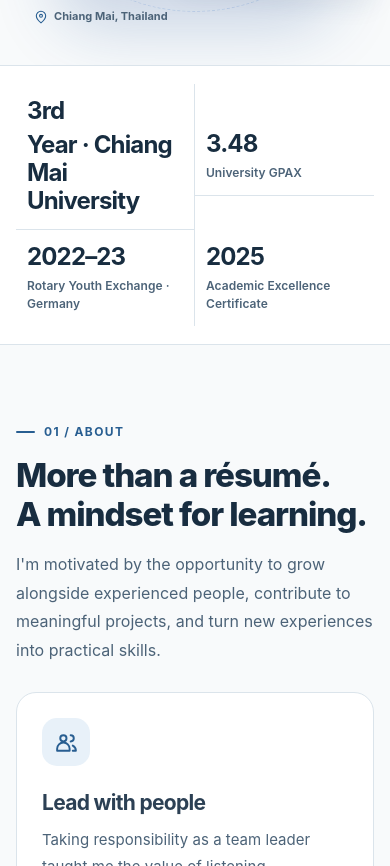
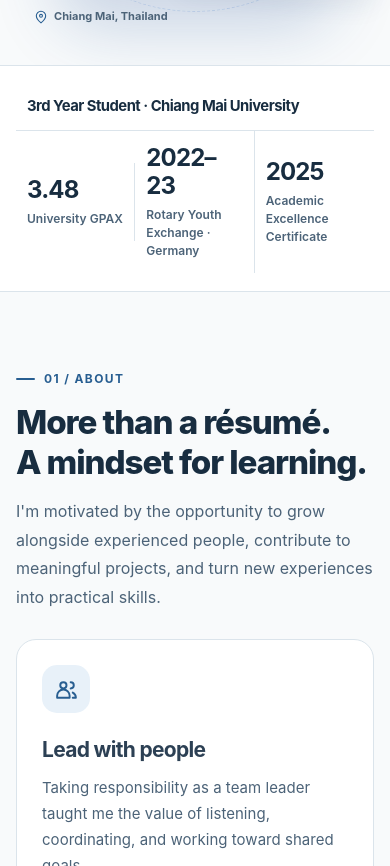
Before and after one commit to thanatwwp/thanatresume.github.io, a plain HTML site: page index.html in a window 390 px wide. Shown: the part 1113-1979 px from the top of the page. Drawn offline with Linux system fonts and the light colour scheme.

Commit message:
Combine student year into one line

```diff
--- a/index.html
+++ b/index.html
@@ -1,7 +1,7 @@
 <!doctype html>
 <html lang="en" data-theme="light">
 <head>
-  <meta name="portfolio-release" content="2026-11-25-year-typography" />
+  <meta name="portfolio-release" content="2026-11-25-year-inline" />
   <meta charset="utf-8">
   <meta name="viewport" content="width=device-width, initial-scale=1">
   <meta name="description" content="The personal portfolio of Thanat Manthananont — an entrepreneurship student at Chiang Mai University with experience in international exchange, team leadership, and digital innovation.">
@@ -565,7 +565,16 @@
     @media (max-width: 640px) { .advisor-card { grid-template-columns: 1fr; gap: 20px; } .advisor-avatar { width: 80px; height: 80px; border-radius: 15px; gap: 5px; } .advisor-avatar .icon { width: 23px; height: 23px; } .advisor-avatar span { font-size: 16px; } }
 
 
-    .stat .stat-year-label { margin-top: 6px; overflow-wrap: anywhere; }
+        .stats-grid { grid-template-columns: minmax(0, 2.1fr) repeat(3, minmax(0, 1fr)); }
+    .stat .stat-year-label { margin: 0; font-size: clamp(14px, 1.65vw, 23px); white-space: nowrap; letter-spacing: -.035em; line-height: 1.35; }
+    @media (max-width: 780px) {
+      .stats-grid { grid-template-columns: repeat(3, minmax(0, 1fr)); }
+      .stats-grid .stat { border: 0; min-width: 0; }
+      .stats-grid .stat-year { grid-column: 1 / -1; border-bottom: 1px solid var(--line); padding-bottom: 16px; }
+      .stat .stat-year-label { font-size: clamp(12px, 3.8vw, 23px); }
+      .stats-grid .stat:nth-child(2), .stats-grid .stat:nth-child(3) { border-right: 1px solid var(--line); }
+    }
+    @media (max-width: 360px) { .stats-grid .stat:not(.stat-year) strong { font-size: 20px; } }
   </style>
 </head>
 <body>
@@ -640,7 +649,7 @@
   </section>
   <div class="stats-band" aria-label="Profile highlights">
     <div class="container stats-grid">
-      <div class="stat"><strong>3rd</strong><strong class="stat-year-label">Year · Chiang Mai University</strong></div>
+      <div class="stat stat-year"><strong class="stat-year-label">3rd Year Student · Chiang Mai University</strong></div>
       <div class="stat"><strong>3.48</strong><span>University GPAX</span></div>
       <div class="stat"><strong>2022–23</strong><span>Rotary Youth Exchange · Germany</span></div>
       <div class="stat"><strong>2025</strong><span>Academic Excellence Certificate</span></div>
```
